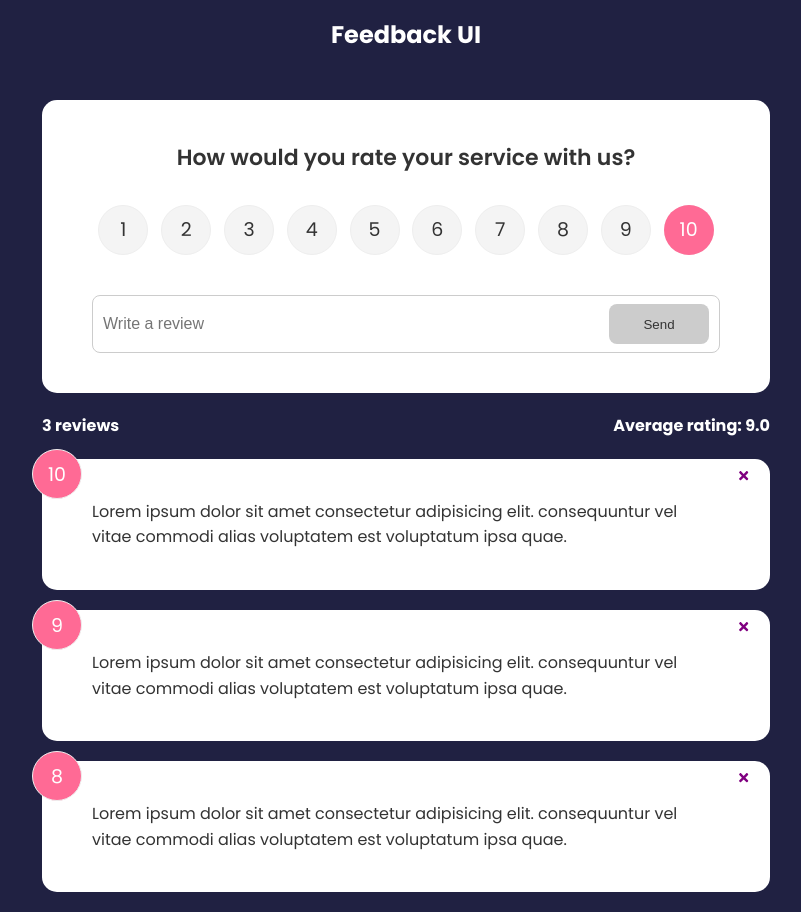
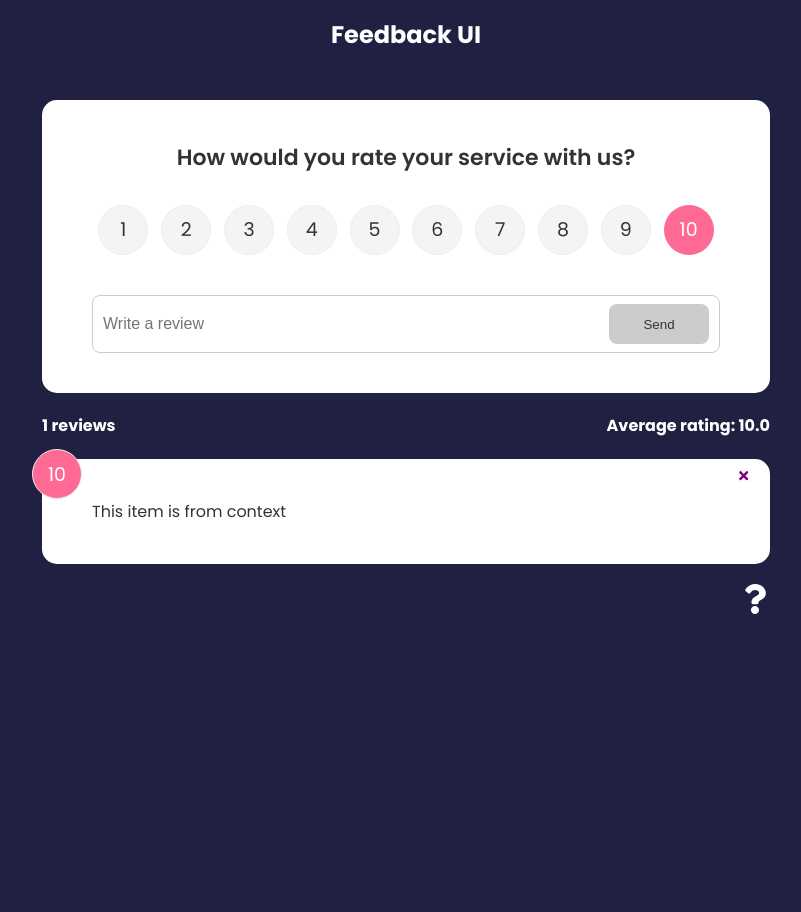
Before and after one commit to PAS240886/React_feedback_app, a React (Create React App) app: page / in a window 1280 px wide. Shown: the whole page, without its empty margins (234-1035 px from the left). After the commit the page ends 800 px from the top, so only its background shows below. Built offline with nearby package versions, Linux system fonts and the light colour scheme.

Commit message:
UseContext and Routes implementing

```diff
--- a/package.json
+++ b/package.json
@@ -9,6 +9,7 @@
     "react": "^18.2.0",
     "react-dom": "^18.2.0",
     "react-icons": "^4.12.0",
+    "react-router-dom": "^6.6.2",
     "react-scripts": "5.0.1",
     "web-vitals": "^2.1.4"
   },
--- a/src/App.js
+++ b/src/App.js
@@ -1,10 +1,15 @@
 import {v4 as uuidv4} from 'uuid'
+import {BrowserRouter as Router, Route, Routes} from 'react-router-dom'
 import { useState } from 'react'
+import { FeedbackProvider } from './context/FeedbackContext'
 import Header from './components/Header'
 import FeedbackList from './components/FeedbackList'
 import FeedbackData from './data/FeedbackData'
 import FeedbackStats from './components/FeedbackStats'
 import FeedbackForm from './components/FeedbackForm'
+import AboutPage from './components/pages/AboutPage'
+import Aboutlink from './components/AboutIconLink'
+import { Link } from 'react-router-dom'
 
 
 
@@ -24,15 +29,26 @@ function App () {
 
     }
     return (
-        <>
-            <Header />
-            <div className="container">
-                <FeedbackForm handleAdd={addFeedback} />
-                <FeedbackStats feedback={feedback}/>
-                <FeedbackList feedback={feedback} handleDelete={deleteFeedback} />
-            </div>
-        </>
-    )
+        <FeedbackProvider>
+            <Router>
+                <Header />
+                <div className="container">
+                    <Routes>
+                        <Route exact path='/' element={
+                            <>
+                                <FeedbackForm  handleAdd={addFeedback} />
+                                <FeedbackStats />
+                                <FeedbackList handleDelete={deleteFeedback} />
+                            </>
+                        }>
+                        </Route>
+                            <Route path="/about" element={<AboutPage />}/>
+                    </Routes>
+                    <Aboutlink />
+                </div>
+            </Router>
+        </FeedbackProvider>
+        )
 }
 
 export default App
--- /dev/null
+++ b/src/components/AboutIconLink.jsx
@@ -0,0 +1,14 @@
+import {FaQuestion} from 'react-icons/fa'
+import { Link } from 'react-router-dom'
+
+function Aboutlink () {
+    return (
+        <div className='about-link'>
+            <Link to='/about'>
+                <FaQuestion size={30} />
+            </Link>
+        </div>
+    )
+}
+
+export default Aboutlink
--- a/src/components/FeedbackList.jsx
+++ b/src/components/FeedbackList.jsx
@@ -1,12 +1,17 @@
-import PropTypes from 'prop-types'
+import { useContext } from 'react'
 import FeedbackItem from './FeedbackItem'
-function FeedbackList ({feedback, handleDelete}) {
+import FeedbackContext from '../context/FeedbackContext'
+
+
+function FeedbackList ({handleDelete}) {
+    const {feedback} = useContext(FeedbackContext)
+
+
     if (!feedback || feedback.length === 0) {
         <p>No feedback yet</p>
     }
     return (
         <div className="feedback-list">
-
             {feedback.map((item)=>(
                 <FeedbackItem key={item.id} item={item} handleDelete={handleDelete}/>
             ))}
@@ -14,7 +19,4 @@ function FeedbackList ({feedback, handleDelete}) {
     )
 }
 
-FeedbackList.propTypes = {
-    feedback: PropTypes.array.isRequired
-}
 export default FeedbackList
--- a/src/components/FeedbackStats.jsx
+++ b/src/components/FeedbackStats.jsx
@@ -1,6 +1,9 @@
 import PropTypes from 'prop-types'
+import { useContext } from 'react'
+import FeedbackContext from '../context/FeedbackContext'
 
-function FeedbackStats ({feedback}) {
+function FeedbackStats () {
+    const {feedback} = useContext(FeedbackContext)
     //calculating rating avg
     let average = feedback.reduce((acc, cur)=>{
         return acc + cur.rating
@@ -14,8 +17,4 @@ function FeedbackStats ({feedback}) {
         </div>
     )
 }
-
-FeedbackStats.propTypes = {
-    feedback: PropTypes.array.isRequired,
-}
 export default FeedbackStats
--- /dev/null
+++ b/src/components/pages/AboutPage.jsx
@@ -0,0 +1,16 @@
+import Card from "../shared/Card"
+import { Link } from "react-router-dom"
+
+function AboutPage ()  {
+    return (
+        <Card>
+            <div  className="about">
+                <h1>Just a simple React Router example</h1>
+                <Link to="/">Homepage</Link>
+            </div>
+
+        </Card>
+    )
+}
+
+export default AboutPage
--- /dev/null
+++ b/src/context/FeedbackContext.js
@@ -0,0 +1,21 @@
+import { createContext, useState } from "react";
+
+const FeedbackContext = createContext ()
+
+export const FeedbackProvider = ({children}) => {
+    const [feedback, setFeedback] = useState([{
+        id:1,
+        text: 'This item is from context',
+        rating:10
+    }])
+
+    return (
+        <FeedbackContext.Provider value={{
+            feedback: feedback,
+        }}>
+            {children}
+        </FeedbackContext.Provider>
+    )
+}
+
+export default FeedbackContext
```
Also changed, not shown: 1 other file (tests, documents, lock files or other folders).
